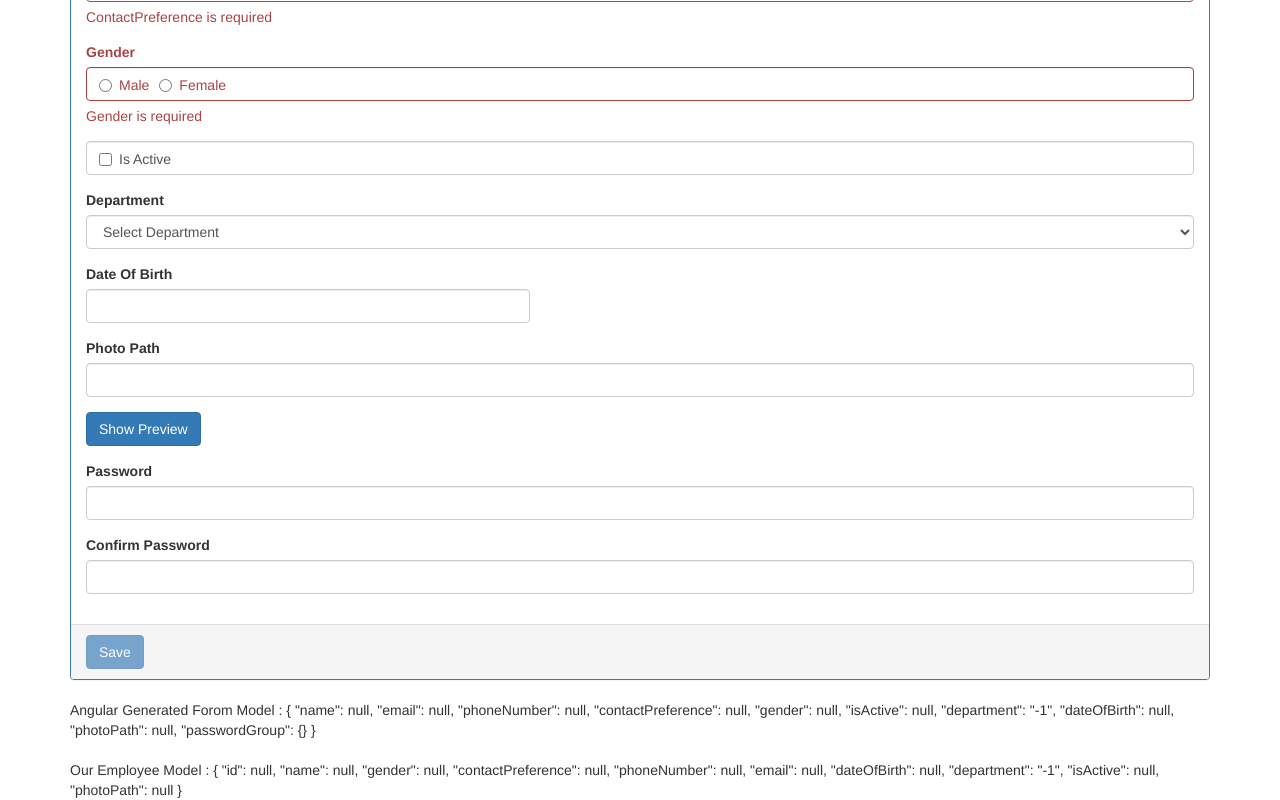
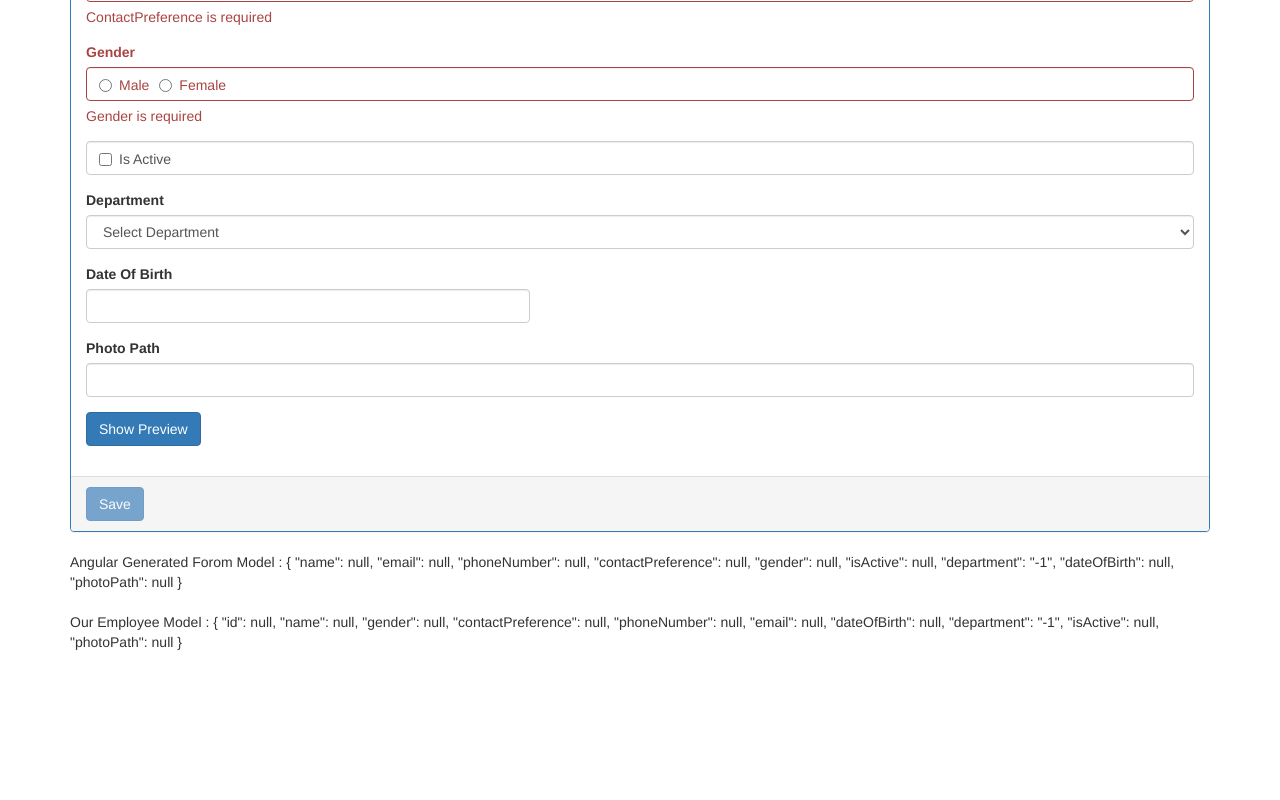
Before and after one commit to toan09sk/AngularLearning, an Angular app: page /create in a window 1280 px wide. Shown: the part 406-1206 px from the top of the page. After the commit the page ends 1058 px from the top, so only its background shows below. Built offline with nearby package versions, Linux system fonts and the light colour scheme.

Commit message:
video 28: Create operation in angular

```diff
--- a/src/app/employees/create-employee.component.html
+++ b/src/app/employees/create-employee.component.html
@@ -1,4 +1,4 @@
-<form #employeeForm="ngForm" ngNativeValidate (ngSubmit)="saveEmployee(employee)">
+<form #employeeForm="ngForm" ngNativeValidate (ngSubmit)="saveEmployee()">
     <div class="panel panel-primary">
         <div class="panel-heading">
             <h3 class="panel-title">Create Employee</h3>
@@ -115,39 +115,13 @@
             </div>
 
             <div class="form-group">
-                <img [src]="photoPath" height="200" width="200" *ngIf="previewPhoto" />
+                <img [src]="employee.photoPath" height="200" width="200" *ngIf="previewPhoto" />
             </div>
 
             <div class="form-group">
-                <button (click)="togglePhotoPreview()" class="btn btn-primary">
+                <button (click)="togglePhotoPreview()" type="button" class="btn btn-primary">
                     {{previewPhoto ? "Hide " : "Show " }} Preview
                 </button>
-            </div>
-
-            <div ngModelGroup="passwordGroup" #passwordGroup="ngModelGroup" appConfirmEqualValidator [class.has-error]="passwordGroup.errors?.notEqual
-            && !confirmPassword.errors?.required">
-                <div class="form-group" [class.has-error]="password.touched && password.invalid">
-                    <label for="password" class="control-label">Password</label>
-                    <input id="password" required type="text" class="form-control" name="password"
-                        (change)="confirmPassword.control.updateValueAndValidity()" [(ngModel)]="employee.password"
-                        #password="ngModel">
-                    <span class="help-block" *ngIf="password.touched && password.errors?.required">
-                        Password is required
-                    </span>
-                </div>
-
-                <div class="form-group" [class.has-error]="confirmPassword.touched && confirmPassword.invalid">
-                    <label for="confirmPassword" class="control-label">Confirm Password</label>
-                    <input name="confirmPassword" required id="confirmPassword" type="text" class="form-control"
-                        [(ngModel)]="employee.confirmPassword" #confirmPassword="ngModel">
-                    <span class="help-block" *ngIf="confirmPassword.touched && confirmPassword.errors?.required">
-                        Confirm Password is required
-                    </span>
-                    <span class="help-block" *ngIf="confirmPassword.touched && confirmPassword.errors?.notEqual &&
-              !confirmPassword.errors?.required">
-                        Password and Confirm Password does not match
-                    </span>
-                </div>
             </div>
         </div>
 
--- a/src/app/employees/create-employee.component.ts
+++ b/src/app/employees/create-employee.component.ts
@@ -1,8 +1,9 @@
 import { Component, OnInit } from '@angular/core';
-import { NgForm } from '@angular/forms';
 import { Department } from '../models/department.model';
 import { BsDatepickerConfig } from 'ngx-bootstrap/datepicker/public_api';
 import { Employee } from '../models/employee.model';
+import { EmployeeService } from './employee.service';
+import { Router } from '@angular/router';
 
 @Component({
   templateUrl: './create-employee.component.html',
@@ -31,7 +32,10 @@ export class CreateEmployeeComponent implements OnInit {
     { id: 4, name: 'Payroll' }
   ];
 
-  constructor() {
+  constructor(
+    private _employeeService: EmployeeService,
+    private _router: Router
+  ) {
     this.datePickerConfig = Object.assign({},
       {
         containerClass: 'theme-dark-blue',
@@ -46,8 +50,9 @@ export class CreateEmployeeComponent implements OnInit {
     this.previewPhoto = !this.previewPhoto;
   }
 
-  saveEmployee(newEmployee: Employee): void {
-    console.log(newEmployee);
+  saveEmployee(): void {
+    this._employeeService.save(this.employee);
+    this._router.navigate(['list']);
   }
 
 }
--- a/src/app/employees/employee.service.ts
+++ b/src/app/employees/employee.service.ts
@@ -47,4 +47,8 @@ export class EmployeeService {
   getEmployees(): Employee[] {
     return this.listEmployees;
   }
+
+  save(employee: Employee) {
+    this.listEmployees.push(employee);
+  }
 }
```
